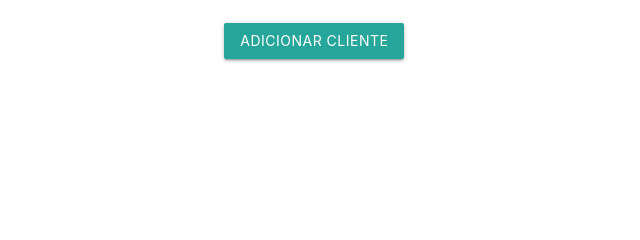
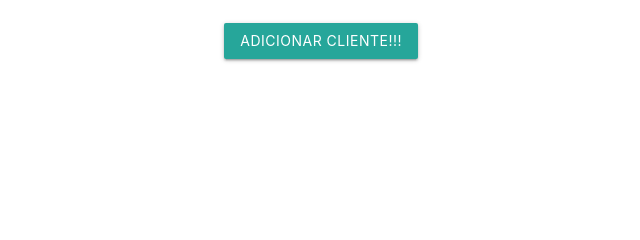
Before and after one commit to lesimoes/Cadastro, a PHP site: page / in a window 1280 px wide. Shown: the part 147-387 px from the top of the page, without its empty margins (107-747 px from the left). Run offline with PHP 8.4, Linux system fonts and the light colour scheme; data that the repository does not hold is empty.

Commit message:
Mudei aqui

```diff
--- a/index.php
+++ b/index.php
@@ -55,7 +55,7 @@ include_once 'includes/message.php'
           </tbody>
       </table>
         <br>
-        <a href="adicionar.php" class="btn">Adicionar Cliente</a>
+        <a href="adicionar.php" class="btn">Adicionar Cliente!!!</a>
 
 
 </div>
```
